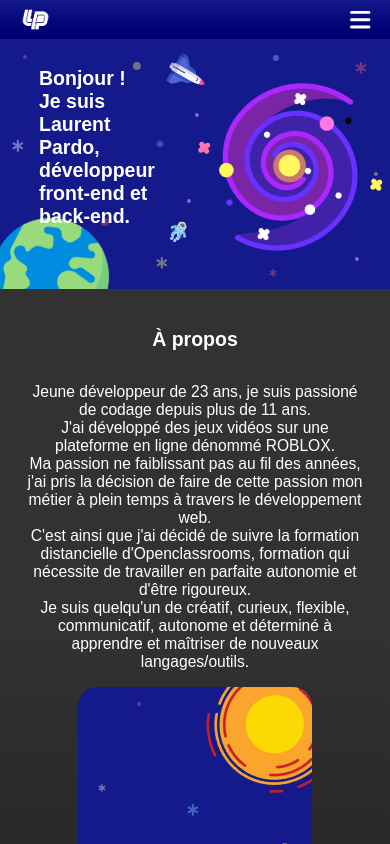
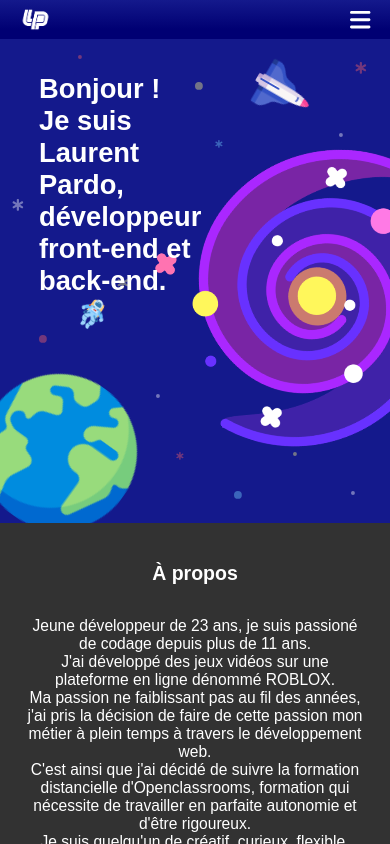
Before and after one commit to AeRyZe/dev_portfolio, a React (Create React App) app: page / in a window 390 px wide. Shown: the top 844 px of the page. Built offline with nearby package versions, Linux system fonts and the light colour scheme; a web font is replaced by a local one.

Commit message:
feat(banner): new responsive design

```diff
--- a/src/components/banner/banner.css
+++ b/src/components/banner/banner.css
@@ -199,67 +199,76 @@ h1 {
 @media screen and (max-width: 993px) {
     #banner-container {
         margin-top: 6vw;
-        height: 60vw;
+        height: 120vw;
     }
 
     h1 {
-        font-size: 5vw;
+        font-size: 7vw;
+        width: 35%;
     }
 
     #galaxy {
-        height: 45vw;
-        top: 14vw;
-        left: 52vw;
+        height: 80vw;
+        top: 30vw;
+        left: 42vw;
     }
 
     #earth {
-        height: 30vw;
-        top: 50vw;
-        right: 92vw;
+        height: 40vw;
+        top: 90vw;
+        right: 85vw;
     }
 
     #shuttle {
-        height: 10vw;
-        top: 8vw;
+        height: 15vw;
+        top: 10vw;
+        left: 65vw;
     }
 
     #astronaut {
-        height: 5vw;
-        top: 50vw;
+        height: 7vw;
+        top: 70vw;
+        left: 20vw;
     }
 
     #banner-star-1 {
         height: 3vw;
-        top: 30vw;
+        top: 45vw;
     }
 
     #banner-star-2 {
         height: 1vw;
+        left: 20vw;
     }
 
     #banner-star-3 {
         height: 2vw;
+        top: 15vw;
+        left: 50vw;
     }
 
     #banner-star-4 {
-        height: 1.5vw;
-        left: 70vw;
+        height: 2vw;
+        top: 120vw;
+        left: 60vw;
     }
 
     #banner-star-5 {
         height: 1vw;
-        top: 23vw;
+        top: 28vw;
+        left: 87vw;
     }
 
     #banner-star-6 {
         height: 2vw;
-        top: 50vw;
+        top: 80vw;
+        left: 10vw;
     }
 
     #banner-star-7 {
         height: 2vw;
         top: 30vw;
-        left: 40vw;
+        left: 55vw;
     }
 
     #banner-star-8 {
@@ -268,27 +277,31 @@ h1 {
 
     #banner-star-9 {
         height: 1vw;
-        top: 60vw;
+        top: 95vw;
+        left: 40vw;
     }
 
     #banner-star-10 {
         height: 3vw;
-        top: 60vw;
-        left: 40vw;
+        top: 65vw;
+        left: 30vw;
     }
 
     #banner-star-11 {
         height: 1vw;
-        top: 38vw;
+        top: 110vw;
+        left: 75vw;
     }
 
     #banner-star-12 {
         height: 1vw;
-        left: 48vw;
+        top: 120vw;
+        left: 90vw;
     }
 
     #banner-star-13 {
         height: 2vw;
-        top: 63vw;
+        top: 110vw;
+        left: 45vw;
     }
 }
```
